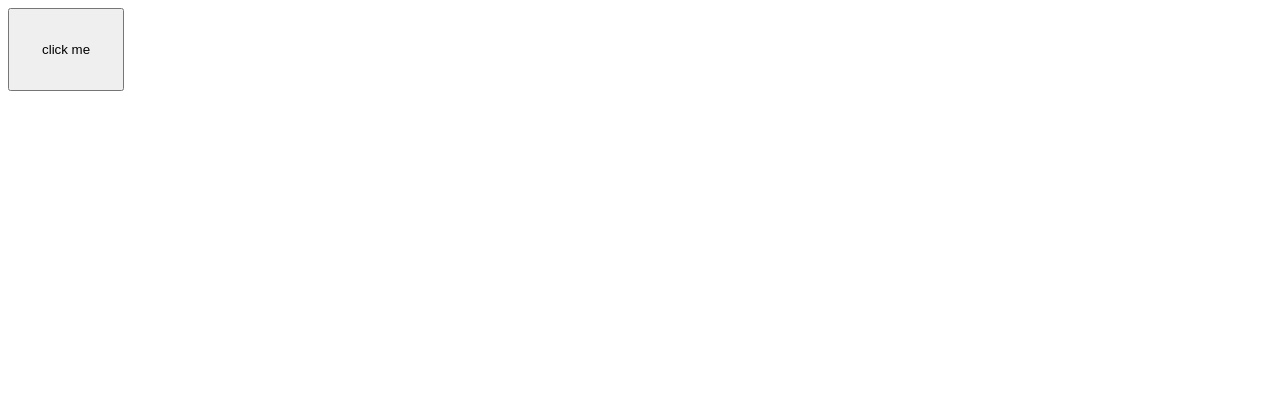
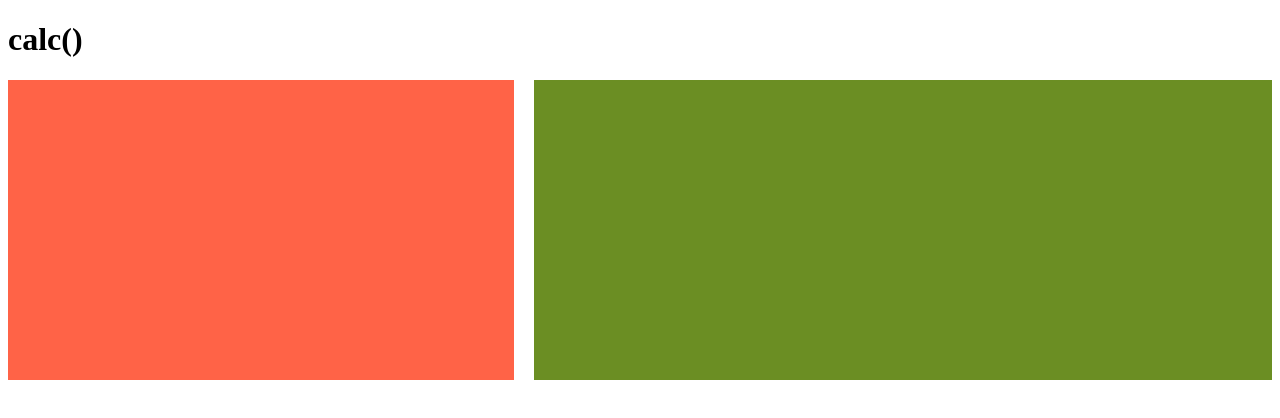
Before and after one commit to sun-n-y/modernCss, a plain HTML site: page index.html in a window 1280 px wide. Drawn offline with Linux system fonts and the light colour scheme.

Commit message:
add calc function

```diff
--- a/index.html
+++ b/index.html
@@ -8,6 +8,8 @@
     <title>Modern CSS</title>
   </head>
   <body>
-    <button>click me</button>
+    <h1>calc()</h1>
+    <div class="box1"></div>
+    <div class="box2"></div>
   </body>
 </html>
--- a/styles.css
+++ b/styles.css
@@ -1,16 +1,13 @@
-:root {
-  --spacing-sm: 8px;
-  --spacing-md: 16px;
-  --spacing-lg: 32px;
-  --spacing-xl: 64px;
+.box1 {
+  background: tomato;
+  height: 300px;
+  width: 40%;
+  float: left;
+  margin-right: 20px;
 }
-
-button {
-  padding: var(--spacing-lg);
+.box2 {
+  background: olivedrab;
+  width: calc(60% - 20px);
+  height: 300px;
+  float: right;
 }
-
-@media screen and (max-width: 800px) {
-  button {
-    padding: var(--spacing-sm);
-  }
-}
```
